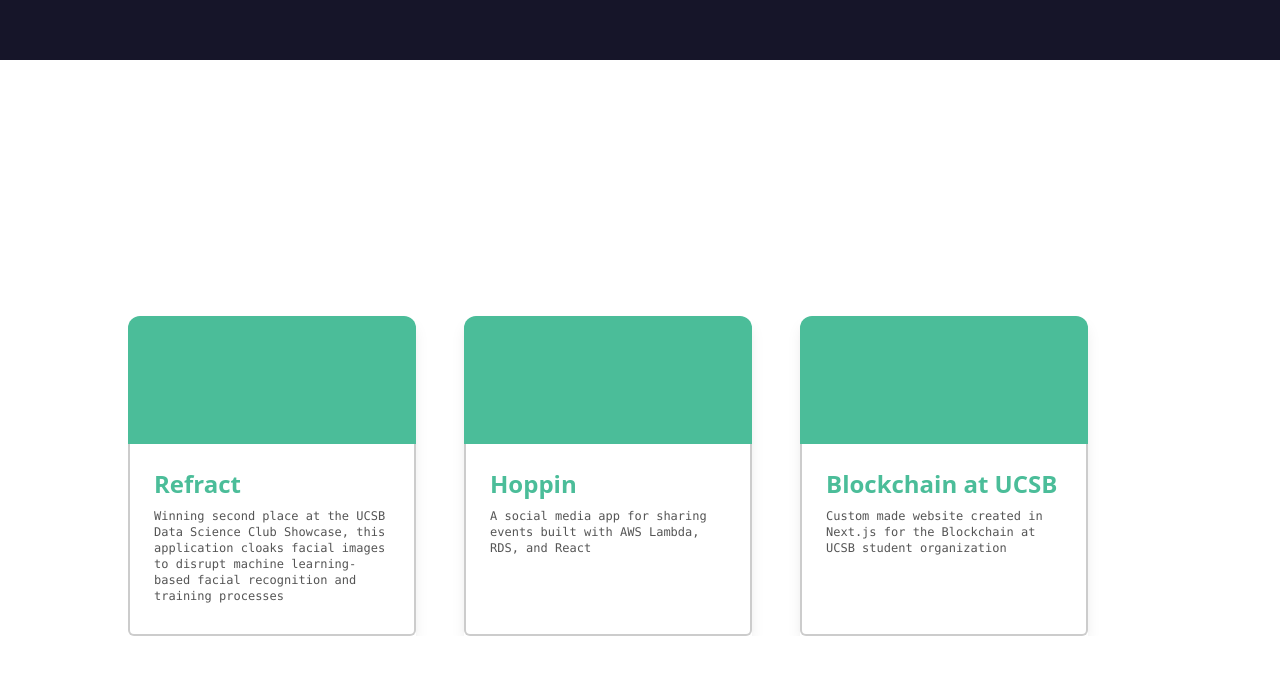
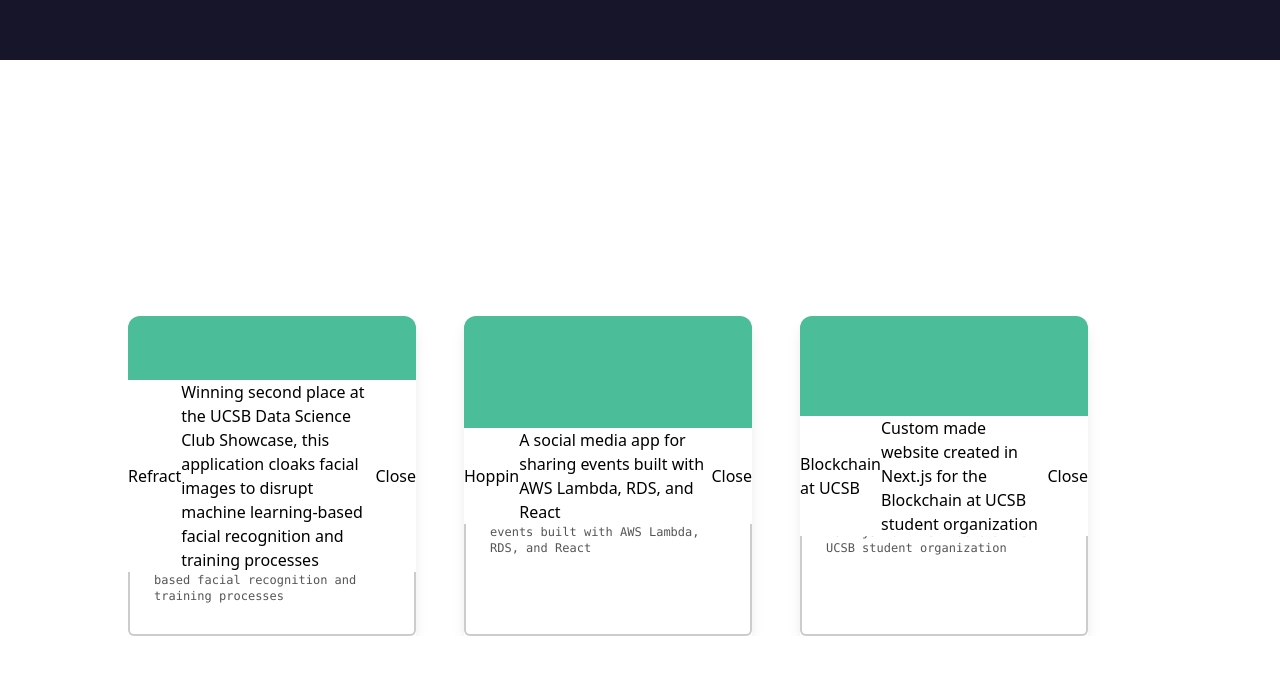
Before and after one commit to heyyysus/dev-portfolio, a Next.js app: page / in a window 1280 px wide. Shown: the part 2410-3084 px from the top of the page. Built offline with nearby package versions, Linux system fonts and the light colour scheme.

Commit message:
work in prog

```diff
--- a/src/app/_components/projectCard.tsx
+++ b/src/app/_components/projectCard.tsx
@@ -1,4 +1,6 @@
-import { FC } from 'react';
+'use client';
+import { FC, useState } from 'react';
+import { ProjectModal  } from './projectModal';
 
 export interface Project {
     title: string;
@@ -16,8 +18,22 @@
     {/**
         Outer div must have 'flex-shrink-0' class to prevent it from shrinking
     */}
+
+    const [isOpen, setIsOpen] = useState(false);
+
+    // Add onClick event handler to open modal
+    const handleClick = () => {
+        setIsOpen(true);
+    }
+
+    const handleClose = () => {
+        setIsOpen(false);
+    }
+
     return (
-    <div className={`w-72 md:mr-12 md:mb-0 mt-8 mb-8 flex-shrink-0 shadow-lg hover:cursor-grab md:relative`}>
+    <div className={`w-72 md:mr-12 md:mb-0 mt-8 mb-8 flex-shrink-0 shadow-lg hover:cursor-grab md:relative`} onClick={ e => handleClick() }>
+
+        <ProjectModal project={project} isOpen={true} handleClose={handleClose} />
 
         {/* Dark overlay that appears when hovered over */}
         <div className={`absolute inset-0 bg-[#000] opacity-0 hover:opacity-70
--- /dev/null
+++ b/src/app/_components/projectModal.tsx
@@ -0,0 +1,18 @@
+import React from 'react';
+import { Project } from './projectCard';
+
+export interface ProjectModalProps {
+    project: Project;
+    isOpen: boolean;
+    handleClose: () => void;
+};
+
+export const ProjectModal: React.FC<ProjectModalProps> =  ({ project, isOpen, handleClose }) => {
+    return (
+        <dialog className={isOpen ? "absolute inset-0 flex items-center justify-center" : "hidden"}>
+            <h2>{project.title}</h2>
+            <p>{project.description}</p>
+            <button onClick={ e => handleClose() }>Close</button>
+        </dialog>
+    );
+};
```
